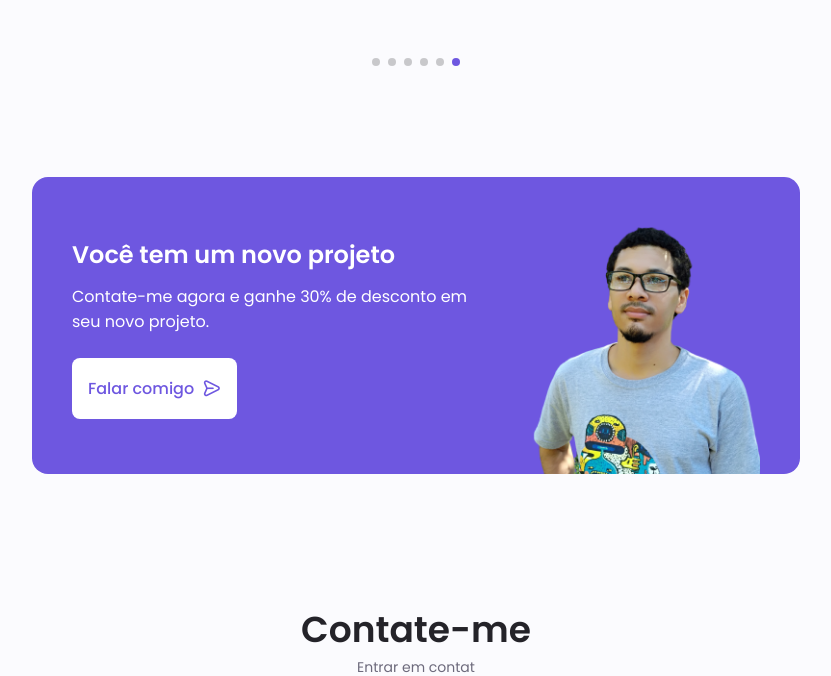
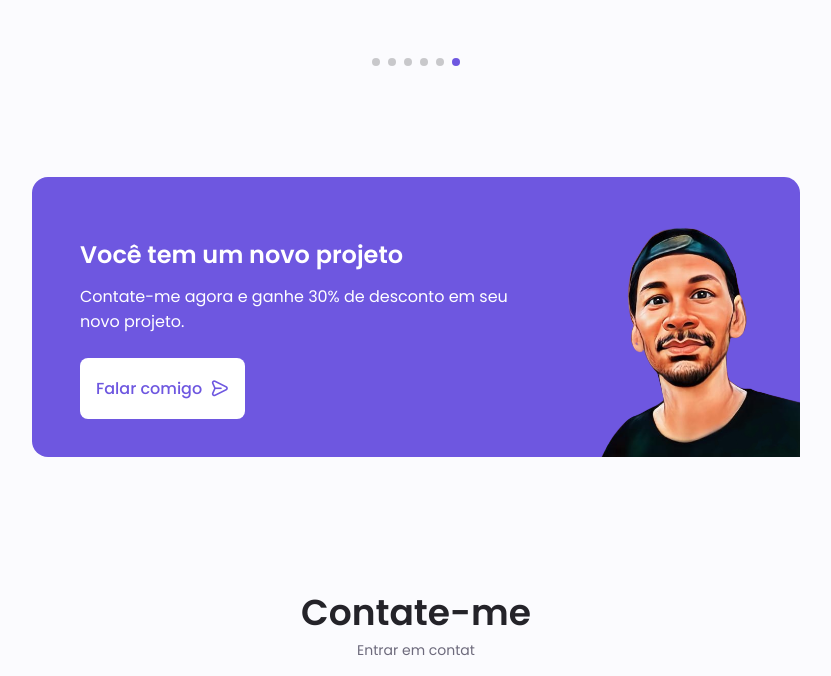
Before and after one commit to mchjohn/mchljohn, a web app: file index.html in a window 1280 px wide. Shown: the part 3670-4346 px from the top of the page, without its empty margins (224-1055 px from the left). Run offline with its HTML, style and script files only (its server is not run), Linux system fonts and the light colour scheme; some libraries are stand-ins or nearby versions.

Commit message:
adjustment in photos

```diff
--- a/assets/css/styles.css
+++ b/assets/css/styles.css
@@ -829,7 +829,8 @@ img {
 
 .project__img {
     width: 232px;
-    justify-self: center;
+    justify-self: flex-end;
+    margin-right: -24px;
 }
 
 /*==================== TESTIMONIAL ====================*/
@@ -1065,7 +1066,9 @@ img {
     }
 
     .project__img {
-        width: 200px;
+        width: 300px;
+        justify-self: flex-end;
+        margin-right: -17px;
     }
 
     .testimonial__data,
@@ -1113,6 +1116,11 @@ img {
         display: grid;
         grid-template-columns: .6fr;
         justify-content: center;
+    }
+
+    .project__img {
+        justify-self: flex-end;
+        margin-right: -24px;
     }
 }
 
@@ -1196,6 +1204,7 @@ img {
 
     .about__img {
         width: 350px;
+        opacity: 0;
     }
 
     .about__description {
@@ -1259,9 +1268,14 @@ img {
     .project__container {
         background-color: var(--first-color-second);
         border-radius: 1rem;
-        padding: 3rem 2.5rem 0;
+        padding: 3rem 0 0 3rem;
         grid-template-columns: 1fr max-content;
         column-gap: 3rem;
+    }
+
+    .project__img {
+        justify-self: flex-end;
+        margin-right: 0;
     }
 
     .project__data {
--- a/index.html
+++ b/index.html
@@ -13,8 +13,7 @@
         <!--==================== CSS ====================-->
         <link rel="stylesheet" href="assets/css/styles.css">
 
-        <meta property="og:image"
-        content="https://res.cloudinary.com/sk84all/image/upload/v1624408614/port-michel-john_gzlmbn.png" />
+        <meta property="og:image" content="https://res.cloudinary.com/sk84all/image/upload/v1624408614/port-michel-john_gzlmbn.png" />
 
         <link rel="icon" type="image/png" sizes="32x32" href="/favicon-32x32.png">
 
@@ -109,7 +108,7 @@
                                     165.547 130.807 187.559 100.226 186.353C69.6454 185.297 41.0228 161.023 21.7403
                                     129.362C2.45775 97.8511 -7.48481 59.1033 6.67581 34.5279C20.9871 10.1032 59.7028
                                     -0.149132 97.9666 0.00163737C136.23 0.303176 174.193 10.857 190.312 36.4879Z"/>
-                                    <image class="home__blob-img" x='7' y='10' xlink:href="assets/img/perfil.png"/>
+                                    <image class="home__blob-img" x='7' y='17' xlink:href="assets/img/perfil.png"/>
                                 </g>
                             </svg>
                         </div>
@@ -805,7 +804,7 @@
                             </a>
                         </div>
 
-                        <img src="assets/img/project.png" alt="" class="project__img">
+                        <img src="assets/img/perfil.png" alt="" class="project__img">
                     </div>
                 </div>
             </section>
```
Also changed, not shown: assets/img/perfil.png, assets/img/project.png (deleted), assets/js/main.js (line endings or trailing spaces).
